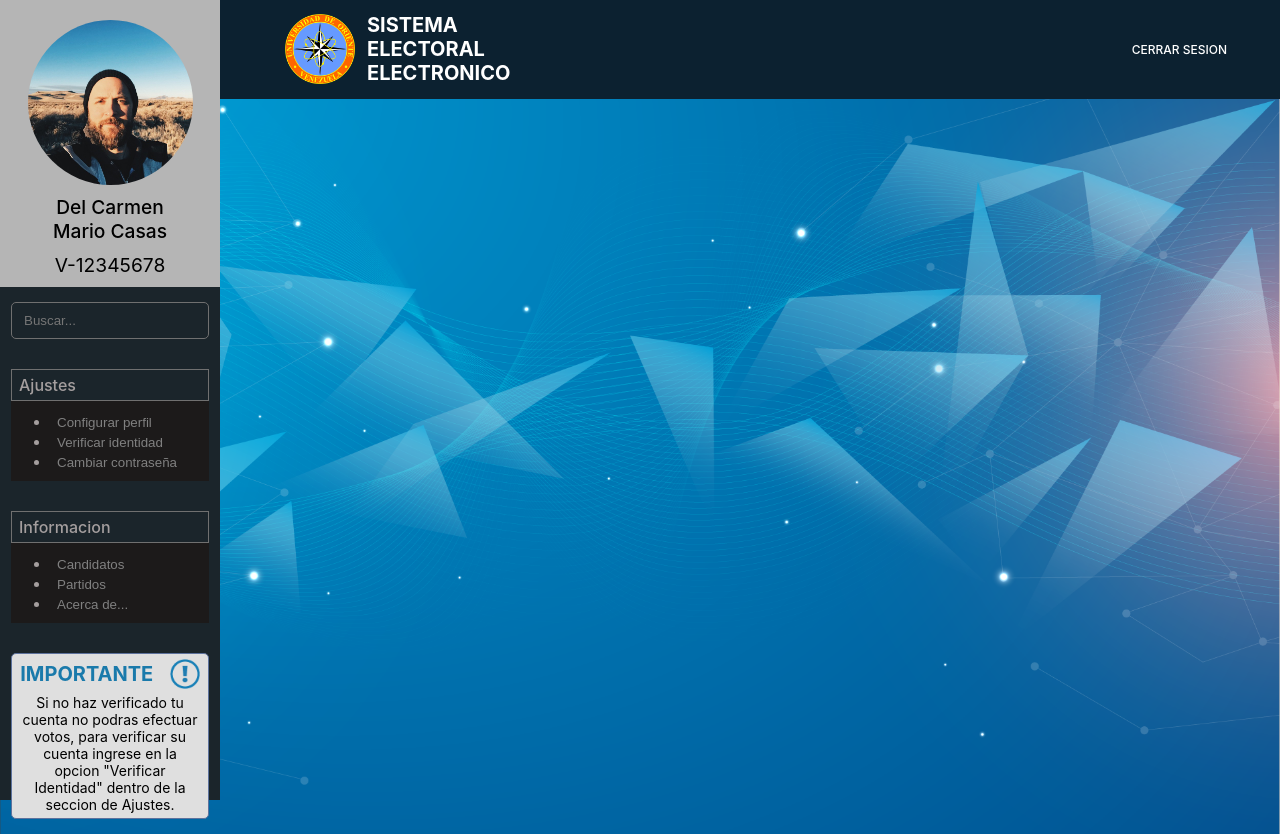
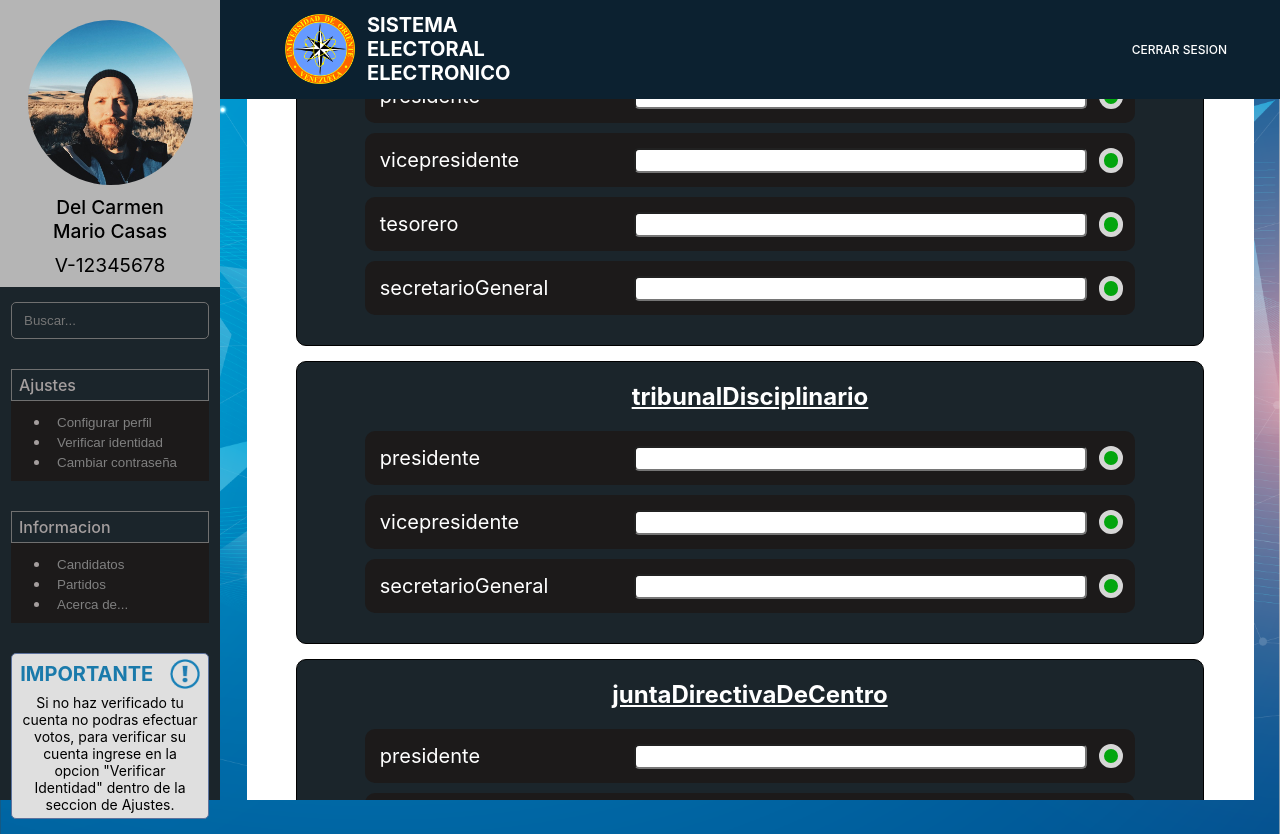
Before and after one commit to rlopez2494/user-interface, a React (Create React App) app: page /admin/1/planchaRegistro in a window 1280 px wide. Built offline with nearby package versions, Linux system fonts and the light colour scheme.

Commit message:
formulario de registro basico

```diff
--- a/src/App.css
+++ b/src/App.css
@@ -55,9 +55,17 @@ body {
   text-align: center;
 }
 
+#main-section {
+  display: flex;
+  justify-content: center;
+  align-items: center;
+  height: 100%;
+  overflow-y: scroll;
+}
+
 .main-box {
   width: 95%;
-  height: 100%;
+  min-height: 100%;
   margin-top: 20px;
 }
 
@@ -82,14 +90,6 @@ body {
   opacity: 0.65;
 }
 
-#main-section {
-  display: flex;
-  justify-content: center;
-  align-items: center;
-  height: 100%;
-  overflow-y: scroll;
-}
-
 .App {
   display: flex;
   min-height: 100vh;
--- a/src/App.js
+++ b/src/App.js
@@ -16,6 +16,7 @@ import CambioClave from "./components/CambioClave";
 import Partidos from "./components/Partidos";
 import AcercaDe from "./components/AcercaDe";
 import Planchas from "./components/Planchas";
+import PlanchaRegistro from './components/PlanchaRegistro';
 
 /* withRouter Components */
 const SideBarWithRouter = withRouter(SideBar);
@@ -33,7 +34,6 @@ class App extends Component {
   handleBar = (event) => {
     console.log(event.target.name);
     const toggle = event.target.name;
-    const { showSideBar } = this.state;
 
     this.setState({
       showSideBar: (toggle === "toggleOn") ? true : false
@@ -94,6 +94,9 @@ class App extends Component {
 
                       <Route path="/admin/:admin_id" exact component={ Planchas }/>
 
+                      <Route path="/admin/:admin_id/planchaRegistro" exact component={ PlanchaRegistro }/>
+
+
               </div>
 
               <FooterWithRouter/>
--- a/src/components/Candidatos.js
+++ b/src/components/Candidatos.js
@@ -58,7 +58,7 @@ function Candidatos(props) {
 
     const { path } = props.match;
 
-    const showCase = (path === "/usuario/s");
+    const showCase = (path === "/usuario/");
 
     return(
         <div
--- a/src/components/Plancha.js
+++ b/src/components/Plancha.js
@@ -2,10 +2,14 @@ import React from "react";
 import vacio from "../img/plancha-foto.png"
 
 function Plancha(props) {
-    console.log(props)
+    console.log(props.routeProps)
+    const {history} = props.routeProps;
+    const {pathname} = props.routeProps.location
+
 
     const handleClick = () => {
         console.log("hey")
+        history.push(`${pathname}/planchaRegistro`)
     }
 
     return(
--- /dev/null
+++ b/src/components/PlanchaOrgano.js
@@ -0,0 +1,47 @@
+import React, { Component } from 'react';
+
+class PlanchaOrgano extends Component {
+
+    nombreOrgano = this.props.organo.nombre
+
+    puestos = Object.keys(this.props.organo.puestos).map((puesto) => {
+        return(
+            <div
+            className="plancha-registro__puesto"
+            key={Math.random()}
+            >
+
+                <h4>{puesto}</h4>
+
+                <div className="plancha-registro__puesto--revisar">
+
+                    <input
+                        type="text"
+                        name={puesto}
+                        onChange={(event) => this.props.handleChange(this.nombreOrgano,event)}
+                        value={this.props.organo[puesto]}
+                    />
+
+                    <div className="plancha__organo--disponible"></div>
+                </div>
+
+            </div>
+        )
+    })
+
+    render() {
+        return (
+            <div className="plancha-registro__organo">
+
+                    <h2>{this.props.organo.nombre}</h2>
+
+                    {
+                        this.puestos
+                    }
+
+                </div>
+        );
+    }
+}
+
+export default PlanchaOrgano;
--- /dev/null
+++ b/src/components/PlanchaRegistro.js
@@ -0,0 +1,78 @@
+import React, { Component } from 'react';
+import PlanchaOrgano from "./PlanchaOrgano"
+import "./styles/PlanchaRegistro.css";
+
+class PlanchaRegistro extends Component {
+
+    state = {
+        juntaDirectiva: {
+
+            presidente: "",
+            vicepresidente: "",
+            tesorero: "",
+            secretarioGeneral: "",
+        },
+
+        tribunalDisciplinario: {
+            presidente: "",
+            vicepresidente: "",
+            secretarioGeneral: ""
+        },
+
+        juntaDirectivaDeCentro: {
+            presidente: "",
+            vicepresidente: "",
+            tesorero: "",
+            secretarioGeneral: ""
+        }
+    }
+
+    handleChange = (nombreOrgano, event) => {
+        const currentState = {...this.state[nombreOrgano]}
+        const { value, name } = event.target;
+        currentState[name] = value;
+
+        this.setState({
+            [nombreOrgano]: currentState
+        })
+    }
+
+    planchaOrganos = Object.keys(this.state).map((organo) => {
+
+        return(
+            <PlanchaOrgano
+                organo={{
+                    nombre: organo,
+                    puestos: {...this.state[organo]}
+                }}
+                handleChange={this.handleChange}
+                presidente={this.state[organo].presidente}
+                vicepresidente={this.state[organo].viceresidente}
+                tesorero={this.state[organo].tesorero}
+                secretarioGeneral={this.state[organo].secretarioGeneral}
+                key={Math.random()}
+            />
+        )
+
+    })
+
+    render() {
+        return (
+            <div
+                className="plancha-registro main-box"
+            >
+
+                <div className="plancha-registro__header">
+                    <h1>REGISTRO DE PLANCHA</h1>
+                </div>
+
+                {
+                    this.planchaOrganos
+                }
+
+            </div>
+        );
+    }
+}
+
+export default PlanchaRegistro;
--- a/src/components/Planchas.js
+++ b/src/components/Planchas.js
@@ -116,14 +116,30 @@ class Planchas extends Component{
                         </div>
                     </div>
                 </div>
-                <Plancha handleClick={this.handleClick}/>
-                <Plancha handleClick={this.handleClick}/>
-                <Plancha handleClick={this.handleClick}/>
-                <Plancha handleClick={this.handleClick}/>
-                <Plancha handleClick={this.handleClick}/>
+                <Plancha
+                    handleClick={this.handleClick}
+                    routeProps={this.props}
+                />
+                <Plancha
+                    handleClick={this.handleClick}
+                    routeProps={this.props}
+                />
+                <Plancha
+                    handleClick={this.handleClick}
+                    routeProps={this.props}
+                />
+                <Plancha
+                    handleClick={this.handleClick}
+                    routeProps={this.props}
+                />
+                <Plancha
+                    handleClick={this.handleClick}
+                    routeProps={this.props}
+                />
                 <Plancha
                     handleClick={this.handleClick}
                     tipo="agregarPlancha"
+                    routeProps={this.props}
                 />
             </div>
         );
--- /dev/null
+++ b/src/components/styles/PlanchaRegistro.css
@@ -0,0 +1,62 @@
+.plancha-registro {
+    display: flex;
+    flex-direction: column;
+    align-items: center;
+    background: white;
+}
+
+.plancha-registro__header {
+    background: #373737;
+    color: white;
+    width: 100%;
+    text-align: center;
+    margin-bottom: 20px;
+}
+
+.plancha-registro__organo {
+    background: #1B252B;
+    width: 90%;
+    border: 1px solid black;
+    border-radius: 10px;
+    display: flex;
+    flex-direction: column;
+    align-items: center;
+    padding-bottom: 20px;
+    margin-bottom: 15px;
+}
+
+.plancha-registro__puesto {
+    display: flex;
+    justify-content: space-between;
+    width: 85%;
+    background: #1C1A1A;
+    margin-bottom: 10px;
+    border-radius: 10px;
+}
+
+.plancha-registro__puesto--revisar {
+    display: flex;
+    align-items: center;
+    width: 65%;
+}
+
+.plancha-registro__organo h2 {
+    color: #FFFFFF;
+    text-decoration: underline;
+}
+
+.plancha-registro__puesto h4 {
+    color: #FFFFFF;
+    margin: 15px 0;
+    font-weight: 400;
+    position: relative;
+    left: 15px;
+    font-size: 20px;
+}
+
+.plancha-registro__puesto--revisar input {
+    border-radius: 5px;
+    outline: none;
+    padding: 3px;
+    flex-grow: 1;
+}
```
